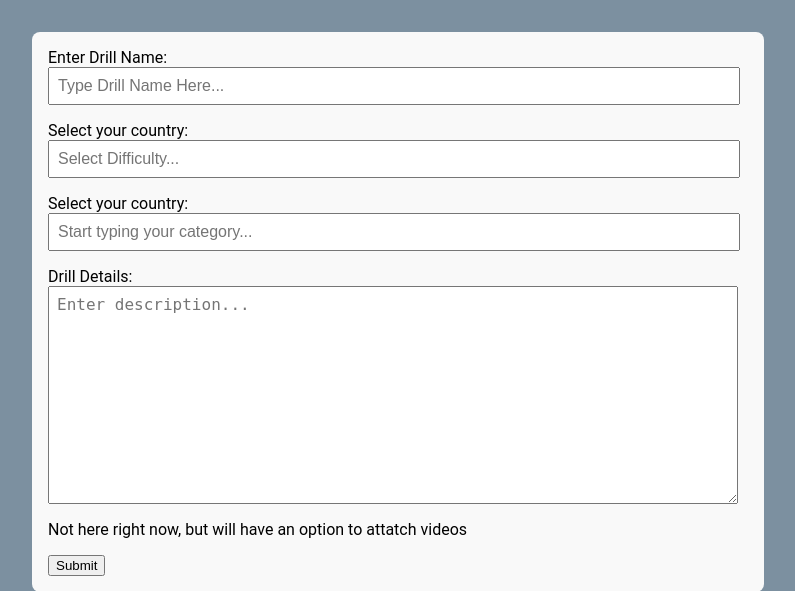
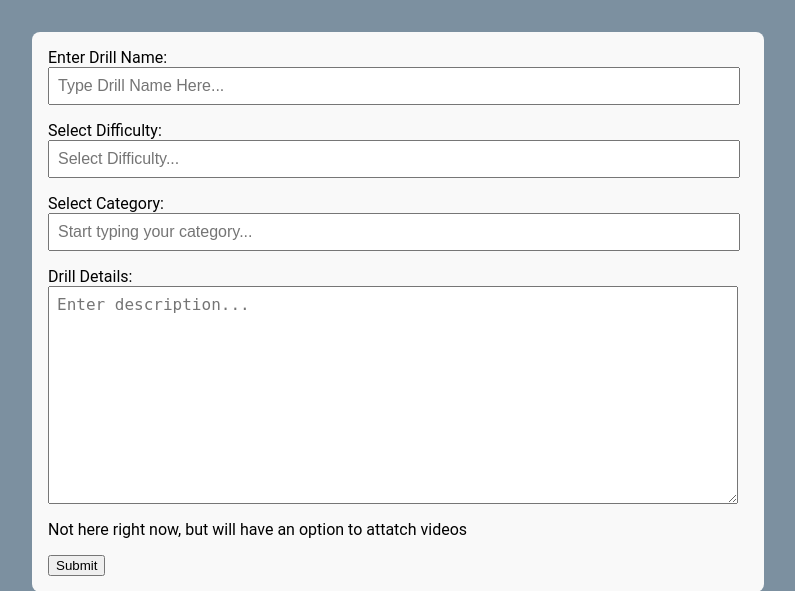
Before and after one commit to PredictBigDataProj/Predict-Athlete, a Flask app: template App/templates/CreateDrill.html in a window 1280 px wide. Shown: the part 100-691 px from the top of the page, without its empty margins (242-1037 px from the left). Run offline with Flask 3, Linux system fonts and the light colour scheme; the template is opened without the code that fills it, so the values that code supplies are empty; parts of the project's set-up code (start-up, migrations or seed data) failed here and were passed over.

Commit message:
SMall updates to drill page

```diff
--- a/App/templates/CreateDrill.html
+++ b/App/templates/CreateDrill.html
@@ -51,7 +51,7 @@
         <label for="drill-name-input" >Enter Drill Name:</label>
         <input type="text" id="drill-name-input"  name="drill-name" placeholder="Type Drill Name Here..." required>
 
-        <label for="drill-difficulties">Select your country:</label>
+        <label for="drill-difficulties">Select Difficulty:</label>
         <input list="drill-difficulties-list" id="drill-difficulties" name="drill-difficulty" placeholder="Select Difficulty..." required>
           <datalist id="drill-difficulties-list">
             <option value="Easy"></option>
@@ -61,7 +61,7 @@
           </datalist>
 
 
-        <label for="drill-categories">Select your country:</label>
+        <label for="drill-categories">Select Category:</label>
           <input list="drill-categories-list" id="drill-categories" name="drill-category" placeholder="Start typing your category..." required>
           <datalist id="drill-categories-list" style="display: none">
             <option value="Passing"></option>
```
Also changed, not shown: App/templates/Drills.html (+9 -3 lines).
